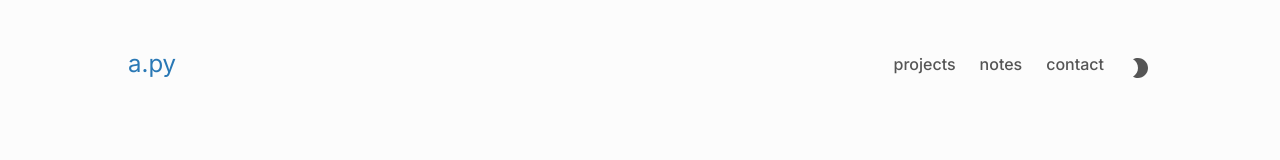
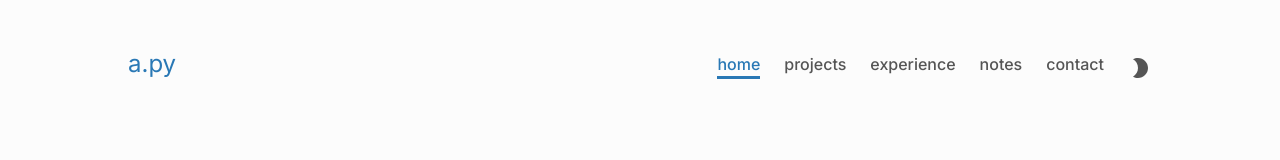
Before and after one commit to agungprsty/agungprsty.github.io, a React (Vite) app: page / in a window 1280 px wide. Shown: the top 160 px of the page. Built offline with nearby package versions, Linux system fonts and the light colour scheme.

Commit message:
feat: navbar home link, active states, notes external, experience menu

```diff
--- a/src/components/Navbar/Navbar.tsx
+++ b/src/components/Navbar/Navbar.tsx
@@ -1,22 +1,40 @@
 import { useContext } from 'react';
-import { useLocation } from 'react-router-dom';
-import { Brightness2, WbSunnyRounded, Home, Folder, Article, Mail } from '@mui/icons-material';
+import { Link, useLocation } from 'react-router-dom';
+import {
+  Brightness2,
+  WbSunnyRounded,
+  Home,
+  Folder,
+  Article,
+  Mail,
+  Work
+} from '@mui/icons-material';
 import { ThemeContext } from '@/contexts/theme';
-import { projects, contact } from '@/portfolio';
+import { projects, experience, contact } from '@/portfolio';
 
 const Navbar = () => {
   const { themeName, toggleTheme } = useContext(ThemeContext);
-  const { pathname } = useLocation();
+  const { pathname, hash } = useLocation();
 
   const isActive = (href: string) => {
-    if (href === '/') return pathname === '/';
+    if (href === '/') return pathname === '/' && !hash;
+
+    if (href.includes('#')) {
+      const [path, anchor] = href.split('#');
+      return pathname === (path || '/') && hash === `#${anchor}`;
+    }
+
     if (href.startsWith('/')) return pathname.startsWith(href);
+
     return false;
   };
 
   const navItems = [
     ...(projects.length ? [{ label: 'Projects', href: '/projects', icon: Folder }] : []),
-    { label: 'Notes', href: 'https://medium.com/@agungprsty', icon: Article },
+    ...(experience.length
+      ? [{ label: 'Experience', href: '/experience', icon: Work, shortLabel: 'Exp' }]
+      : []),
+    { label: 'Notes', href: 'https://medium.com/@agungprsty', icon: Article, external: true },
     ...(contact.email ? [{ label: 'Contact', href: '/#contact', icon: Mail }] : [])
   ];
 
@@ -30,9 +48,18 @@ const Navbar = () => {
       {/* Desktop nav */}
       <nav className="flex items-center max-[600px]:hidden">
         <ul className="mr-6 flex">
+          <li className="ml-6">
+            <Link to="/" className={`link--nav ${isActive('/') ? 'link--nav--active' : ''}`}>
+              Home
+            </Link>
+          </li>
           {navItems.map((item) => (
             <li key={item.label} className="ml-6">
-              <a href={item.href} className="link--nav">
+              <a
+                href={item.href}
+                className={`link--nav ${isActive(item.href) ? 'link--nav--active' : ''}`}
+                target={item.external ? '_blank' : undefined}
+                rel={item.external ? 'noreferrer' : undefined}>
                 {item.label}
               </a>
             </li>
@@ -65,12 +92,16 @@ const Navbar = () => {
             const active = isActive(item.href);
             return (
               <li key={item.label}>
-                <a href={item.href} className={linkClass(item.href)}>
+                <a
+                  href={item.href}
+                  className={linkClass(item.href)}
+                  target={item.external ? '_blank' : undefined}
+                  rel={item.external ? 'noreferrer' : undefined}>
                   {active && (
                     <span className="absolute -top-1 h-0.5 w-5 rounded-full bg-primary dark:bg-primary-dark" />
                   )}
                   <Icon fontSize="small" />
-                  <span className="text-[0.6rem]">{item.label}</span>
+                  <span className="text-[0.6rem]">{item.shortLabel ?? item.label}</span>
                 </a>
               </li>
             );
--- a/src/index.css
+++ b/src/index.css
@@ -146,6 +146,14 @@ html {
     width: 100%;
   }
 
+  .link--nav--active {
+    color: var(--clr-primary);
+  }
+
+  .link--nav--active::before {
+    width: 100%;
+  }
+
   .link--icon {
     color: var(--clr-fg);
   }
```
